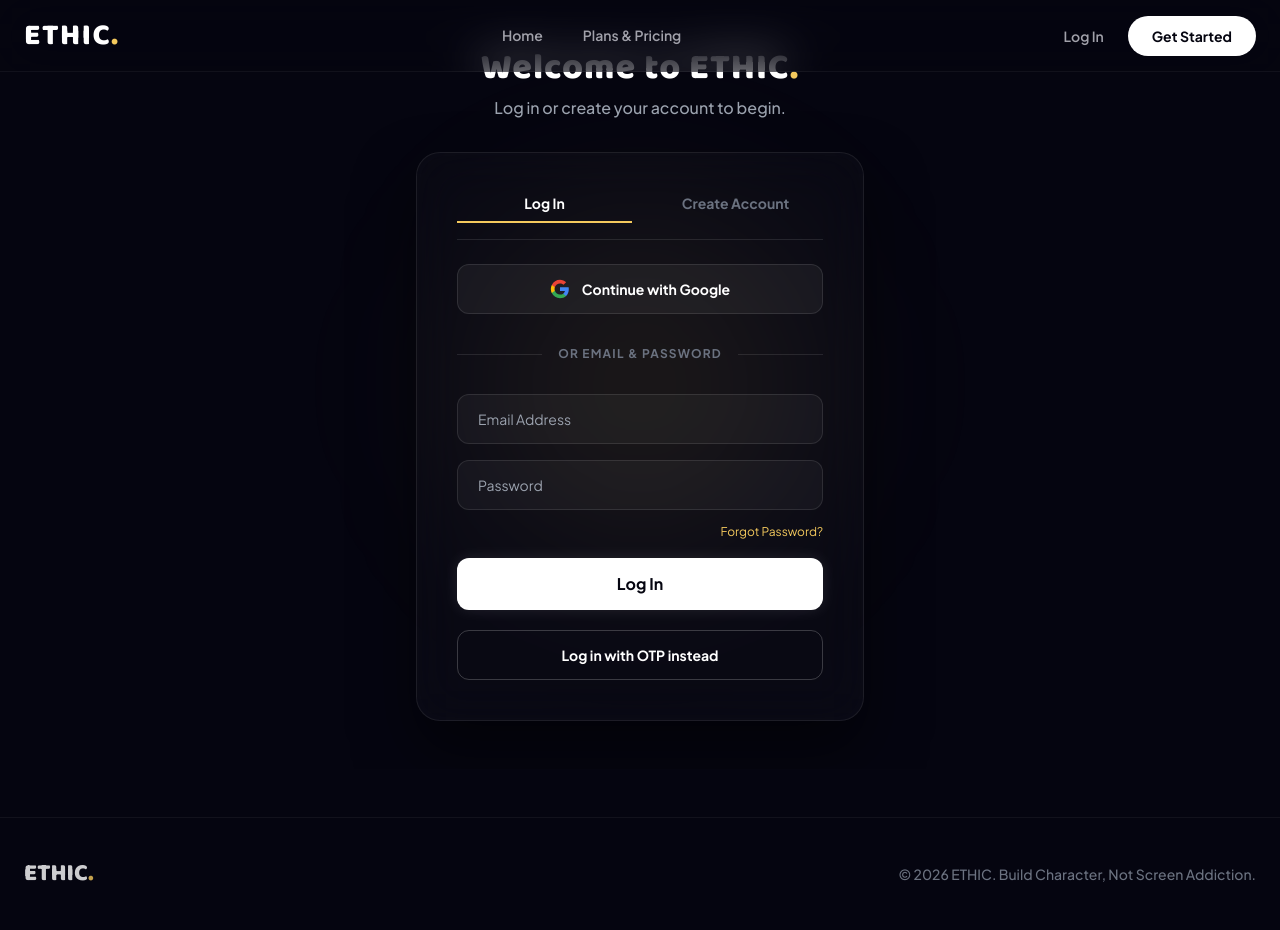
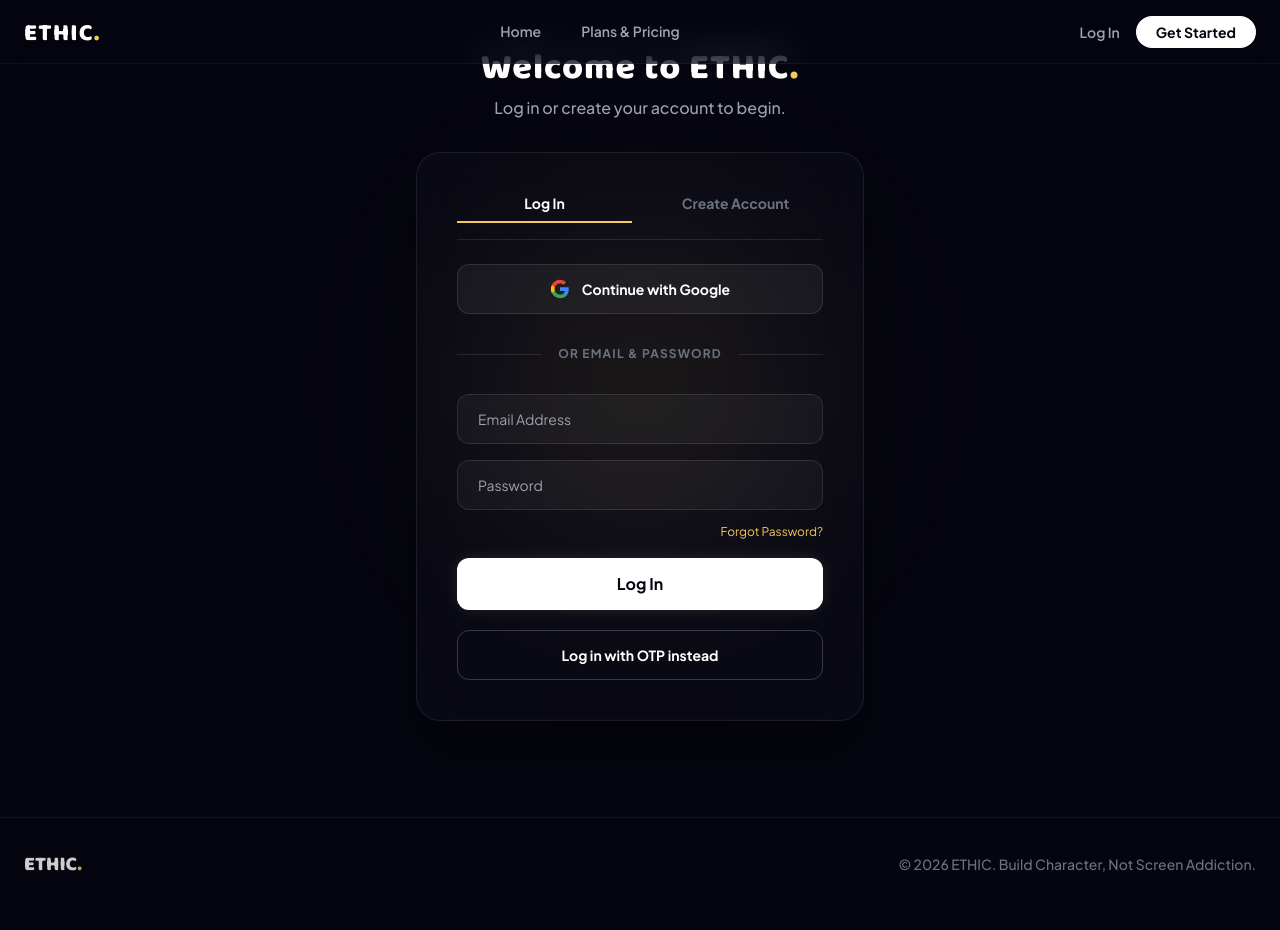
Before and after one commit to contactcuratedchoices-stack/ethic-mvp, a Flask app: page /login in a window 1280 px wide. After the commit the page ends 872 px from the top, so only its background shows below. Run offline with Flask 3, Linux system fonts and the light colour scheme; parts of the project's set-up code (start-up, migrations or seed data) failed here and were passed over; some libraries are stand-ins or nearby versions.

Commit message:
Update base.html

```diff
--- a/templates/base.html
+++ b/templates/base.html
@@ -3,7 +3,7 @@
 <head>
     <meta charset="UTF-8" />
 
-    <!-- 🚀 MOBILE ZOOM FIX: Page ko strict viewport par set kiya -->
+    <!-- 🚀 STRICT MOBILE VIEWPORT (Zomming aur UI fatne se rokega) -->
     <meta name="viewport" content="width=device-width, initial-scale=1.0, maximum-scale=1.0, user-scalable=0" />
 
     <meta name="description" content="Generate highly personalized, 3D animated bedtime stories with cinematic audio. Build character, ignite imagination, and turn screen time into story time with Ethic." />
@@ -43,15 +43,16 @@
 
     <style>
         body {
-            background-color: #050510; /* CLEAN PREMIUM SOLID DARK BACKGROUND */
+            background-color: #050510;
             color: #ffffff;
             position: relative;
         }
 
+        /* 🚀 SLEEK GLASS HEADER */
         .glass-header {
-            background: rgba(5, 5, 16, 0.4);
-            backdrop-filter: blur(24px);
-            -webkit-backdrop-filter: blur(24px);
+            background: rgba(5, 5, 16, 0.5);
+            backdrop-filter: blur(20px);
+            -webkit-backdrop-filter: blur(20px);
             border-bottom: 1px solid rgba(255, 255, 255, 0.05);
             transition: all 0.4s cubic-bezier(0.16, 1, 0.3, 1);
         }
@@ -62,8 +63,8 @@
             font-size: 0.875rem;
             font-weight: 600;
             transition: color 0.3s ease;
-            padding: 0.5rem 0;
-            white-space: nowrap; /* PREVENTS TEXT WRAPPING BUG */
+            padding: 0.25rem 0;
+            white-space: nowrap;
         }
         .nav-link:hover { color: #ffffff; }
         .nav-link::after {
@@ -108,15 +109,15 @@
 </head>
 <body class="font-sans min-h-screen antialiased flex flex-col selection:bg-gold/30">
 
-    <header class="fixed w-full z-50 top-0 left-0 glass-header h-[72px] flex items-center">
-        <!-- 🚀 DESKTOP OVERLAP FIX: Responsive padding & gaps -->
-        <div class="w-full max-w-7xl mx-auto px-5 md:px-6 flex items-center justify-between">
+    <!-- 🚀 SLEEK NAVBAR: h-16 (64px) kar diya gaya hai -->
+    <header class="fixed w-full z-50 top-0 left-0 glass-header h-16 flex items-center">
+        <div class="w-full max-w-7xl mx-auto px-4 md:px-6 flex items-center justify-between">
 
-            <a href="/" aria-label="Ethic Home" class="font-magical text-2xl md:text-3xl font-extrabold text-white tracking-wider flex items-center hover:opacity-80 transition-opacity flex-shrink-0">
+            <a href="/" aria-label="Ethic Home" class="font-magical text-xl md:text-2xl font-extrabold text-white tracking-wider flex items-center hover:opacity-80 transition-opacity flex-shrink-0 mt-1">
                 ETHIC<span class="text-gold">.</span>
             </a>
 
-            <nav class="hidden md:flex items-center gap-6 lg:gap-10 flex-shrink-1 overflow-hidden">
+            <nav class="hidden md:flex items-center gap-6 lg:gap-10 flex-shrink-1">
                 <a href="/" class="nav-link">Home</a>
                 <a href="/pricing" class="nav-link">Plans & Pricing</a>
                 {% if session.get('user_name') %}
@@ -124,43 +125,42 @@
                 {% endif %}
             </nav>
 
-            <div class="hidden md:flex items-center gap-4 lg:gap-6 flex-shrink-0">
+            <div class="hidden md:flex items-center gap-4 flex-shrink-0">
                 {% if session.get('user_name') %}
                     {% if session.get('role') in ['super_admin', 'editor'] %}
-                    <a href="/admin/upload" class="text-xs font-bold text-red-400 hover:text-red-300 uppercase tracking-widest border border-red-500/30 px-3 py-1.5 rounded-md bg-red-500/10 transition hover:bg-red-500/20">
-                        ⚙️ Admin
+                    <a href="/admin/upload" class="text-[10px] font-bold text-red-400 hover:text-red-300 uppercase tracking-widest border border-red-500/30 px-2 py-1 rounded bg-red-500/10 transition hover:bg-red-500/20">
+                        Admin
                     </a>
                     {% endif %}
 
-                    <div class="flex items-center gap-3 lg:gap-4">
-                        <span class="text-gold-soft text-sm font-semibold border-r border-white/10 pr-3 lg:pr-4 truncate max-w-[150px]">👋 {{ session.get('user_name') }}</span>
+                    <div class="flex items-center gap-3">
+                        <span class="text-gold-soft text-sm font-semibold border-r border-white/10 pr-3 truncate max-w-[120px]">👋 {{ session.get('user_name') }}</span>
                         <a href="/logout" class="text-sm font-semibold text-gray-400 hover:text-white transition">Logout</a>
                     </div>
 
-                    <a href="/studio" class="btn-glow px-5 lg:px-6 py-2.5 rounded-full text-sm font-bold flex items-center gap-2">
+                    <a href="/studio" class="btn-glow px-4 py-1.5 rounded-full text-sm font-bold flex items-center gap-2">
                         Create Story ✨
                     </a>
                 {% else %}
                     <a href="/login" class="nav-link text-sm font-semibold">Log In</a>
-                    <a href="/login" class="btn-glow px-5 lg:px-6 py-2.5 rounded-full text-sm font-bold">
+                    <a href="/login" class="btn-glow px-5 py-1.5 rounded-full text-sm font-bold">
                         Get Started
                     </a>
                 {% endif %}
             </div>
 
-            <!-- Mobile Hamburger Button -->
             <button id="mobile-menu-btn" aria-label="Toggle navigation menu" aria-expanded="false" class="md:hidden text-white p-2 focus:outline-none hover:text-gold transition active:scale-90">
-                <svg id="icon-menu" aria-hidden="true" xmlns="http://www.w3.org/2000/svg" width="28" height="28" viewBox="0 0 24 24" fill="none" stroke="currentColor" stroke-width="2" stroke-linecap="round" stroke-linejoin="round"><line x1="3" y1="12" x2="21" y2="12"></line><line x1="3" y1="6" x2="21" y2="6"></line><line x1="3" y1="18" x2="21" y2="18"></line></svg>
-                <svg id="icon-close" aria-hidden="true" class="hidden" xmlns="http://www.w3.org/2000/svg" width="28" height="28" viewBox="0 0 24 24" fill="none" stroke="currentColor" stroke-width="2" stroke-linecap="round" stroke-linejoin="round"><line x1="18" y1="6" x2="6" y2="18"></line><line x1="6" y1="6" x2="18" y2="18"></line></svg>
+                <svg id="icon-menu" aria-hidden="true" xmlns="http://www.w3.org/2000/svg" width="24" height="24" viewBox="0 0 24 24" fill="none" stroke="currentColor" stroke-width="2" stroke-linecap="round" stroke-linejoin="round"><line x1="3" y1="12" x2="21" y2="12"></line><line x1="3" y1="6" x2="21" y2="6"></line><line x1="3" y1="18" x2="21" y2="18"></line></svg>
+                <svg id="icon-close" aria-hidden="true" class="hidden" xmlns="http://www.w3.org/2000/svg" width="24" height="24" viewBox="0 0 24 24" fill="none" stroke="currentColor" stroke-width="2" stroke-linecap="round" stroke-linejoin="round"><line x1="18" y1="6" x2="6" y2="18"></line><line x1="6" y1="6" x2="18" y2="18"></line></svg>
             </button>
         </div>
 
         <div id="mobile-menu" class="md:hidden flex flex-col px-6 py-6 gap-6 shadow-2xl">
             <div class="flex flex-col gap-4">
-                <a href="/" class="text-xl font-semibold text-gray-300 hover:text-white transition">Home</a>
-                <a href="/pricing" class="text-xl font-semibold text-gray-300 hover:text-white transition">Plans & Pricing</a>
+                <a href="/" class="text-lg font-semibold text-gray-300 hover:text-white transition">Home</a>
+                <a href="/pricing" class="text-lg font-semibold text-gray-300 hover:text-white transition">Plans & Pricing</a>
                 {% if session.get('user_name') %}
-                    <a href="/dashboard" class="text-xl font-semibold text-gray-300 hover:text-white transition">Dashboard</a>
+                    <a href="/dashboard" class="text-lg font-semibold text-gray-300 hover:text-white transition">Dashboard</a>
                 {% endif %}
             </div>
 
@@ -168,14 +168,14 @@
 
             <div class="flex flex-col gap-4">
                 {% if session.get('user_name') %}
-                    <div class="text-gold-soft font-semibold text-lg">👋 Hi, {{ session.get('user_name') }}</div>
-                    <a href="/logout" class="text-gray-400 text-lg font-medium hover:text-white transition">Logout</a>
-                    <a href="/studio" class="mt-2 text-center btn-glow rounded-full px-5 py-3.5 text-base font-bold shadow-lg">
+                    <div class="text-gold-soft font-semibold text-base">👋 Hi, {{ session.get('user_name') }}</div>
+                    <a href="/logout" class="text-gray-400 text-base font-medium hover:text-white transition">Logout</a>
+                    <a href="/studio" class="mt-2 text-center btn-glow rounded-full px-5 py-2.5 text-sm font-bold shadow-lg">
                         Create Story ✨
                     </a>
                 {% else %}
-                    <a href="/login" class="text-xl font-semibold text-gray-300 hover:text-white transition">Log In</a>
-                    <a href="/login" class="mt-2 text-center btn-glow rounded-full px-5 py-3.5 text-base font-bold shadow-lg">
+                    <a href="/login" class="text-lg font-semibold text-gray-300 hover:text-white transition">Log In</a>
+                    <a href="/login" class="mt-2 text-center btn-glow rounded-full px-5 py-2.5 text-sm font-bold shadow-lg">
                         Get Started
                     </a>
                 {% endif %}
@@ -197,7 +197,7 @@
         });
     </script>
 
-    <div class="fixed top-24 left-1/2 transform -translate-x-1/2 z-40 w-full max-w-md px-4 pointer-events-none">
+    <div class="fixed top-20 left-1/2 transform -translate-x-1/2 z-40 w-full max-w-md px-4 pointer-events-none">
         {% with messages = get_flashed_messages(category_filter=["error"]) %}
             {% if messages %}
                 <div data-aos="fade-down" class="pointer-events-auto bg-red-900/80 border border-red-500/50 text-red-100 backdrop-blur-md px-5 py-3 rounded-2xl shadow-2xl flex items-center justify-between font-medium text-sm mb-2">
@@ -216,14 +216,14 @@
         {% endwith %}
     </div>
 
-    <!-- 🚀 FIX: Removed pt-28. Ab background image navbar ke neeche edge-to-edge jayegi -->
+    <!-- 🚀 MAINS CONTAINER -->
     <main class="flex-grow relative z-10 w-full">
         {% block content %}{% endblock %}
     </main>
 
     <footer class="border-t border-white/5 mt-12 bg-transparent relative z-10">
-        <div class="mx-auto max-w-7xl px-6 py-10 flex flex-col md:flex-row justify-between items-center text-sm text-gray-500 gap-4">
-            <div class="font-magical text-2xl font-bold text-white opacity-80 hover:opacity-100 transition">ETHIC<span class="text-gold">.</span></div>
+        <div class="mx-auto max-w-7xl px-6 py-8 flex flex-col md:flex-row justify-between items-center text-sm text-gray-500 gap-4">
+            <div class="font-magical text-xl font-bold text-white opacity-80 hover:opacity-100 transition">ETHIC<span class="text-gold">.</span></div>
             <p class="font-medium">© 2026 ETHIC. Build Character, Not Screen Addiction.</p>
         </div>
     </footer>
```
